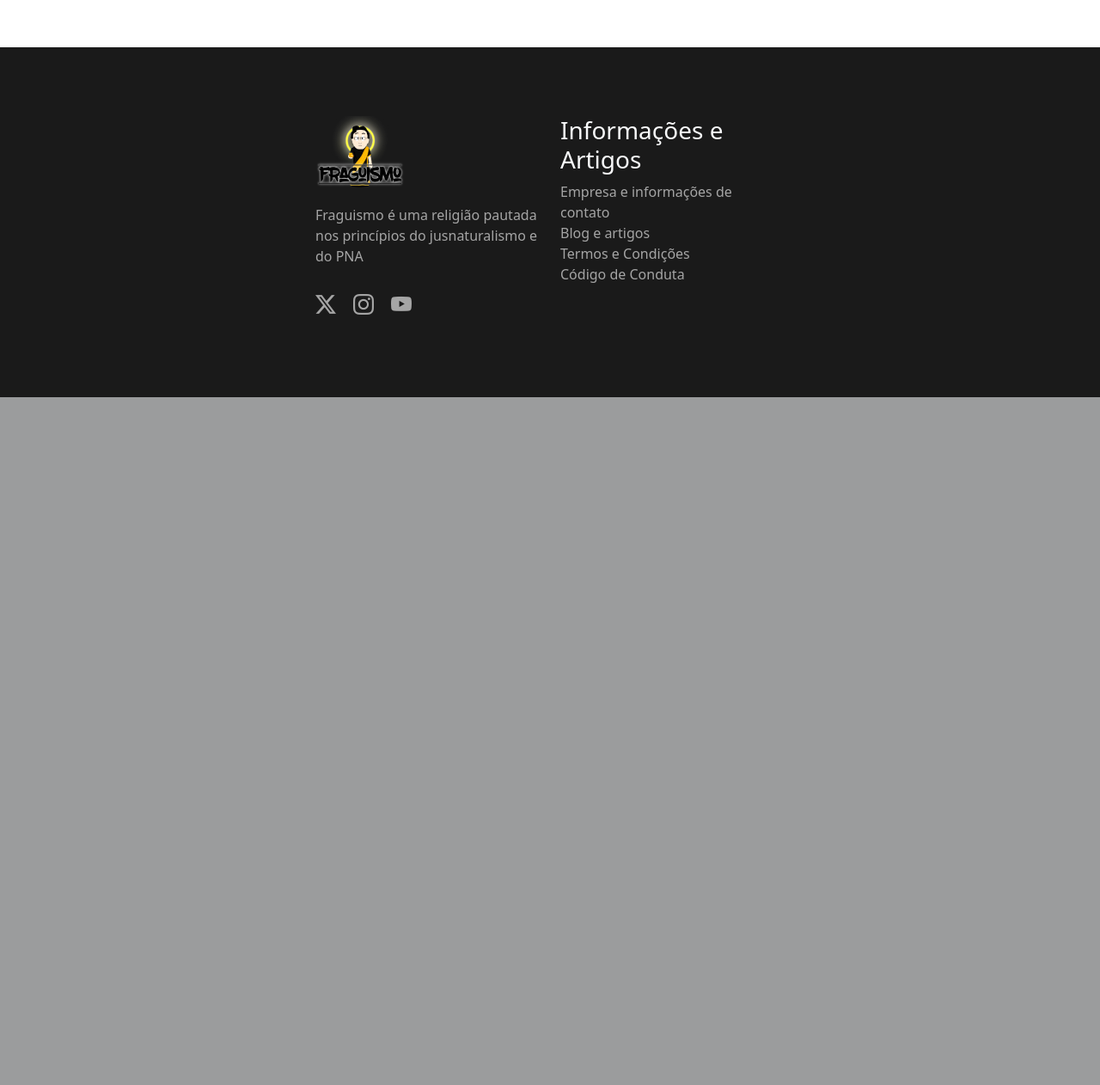
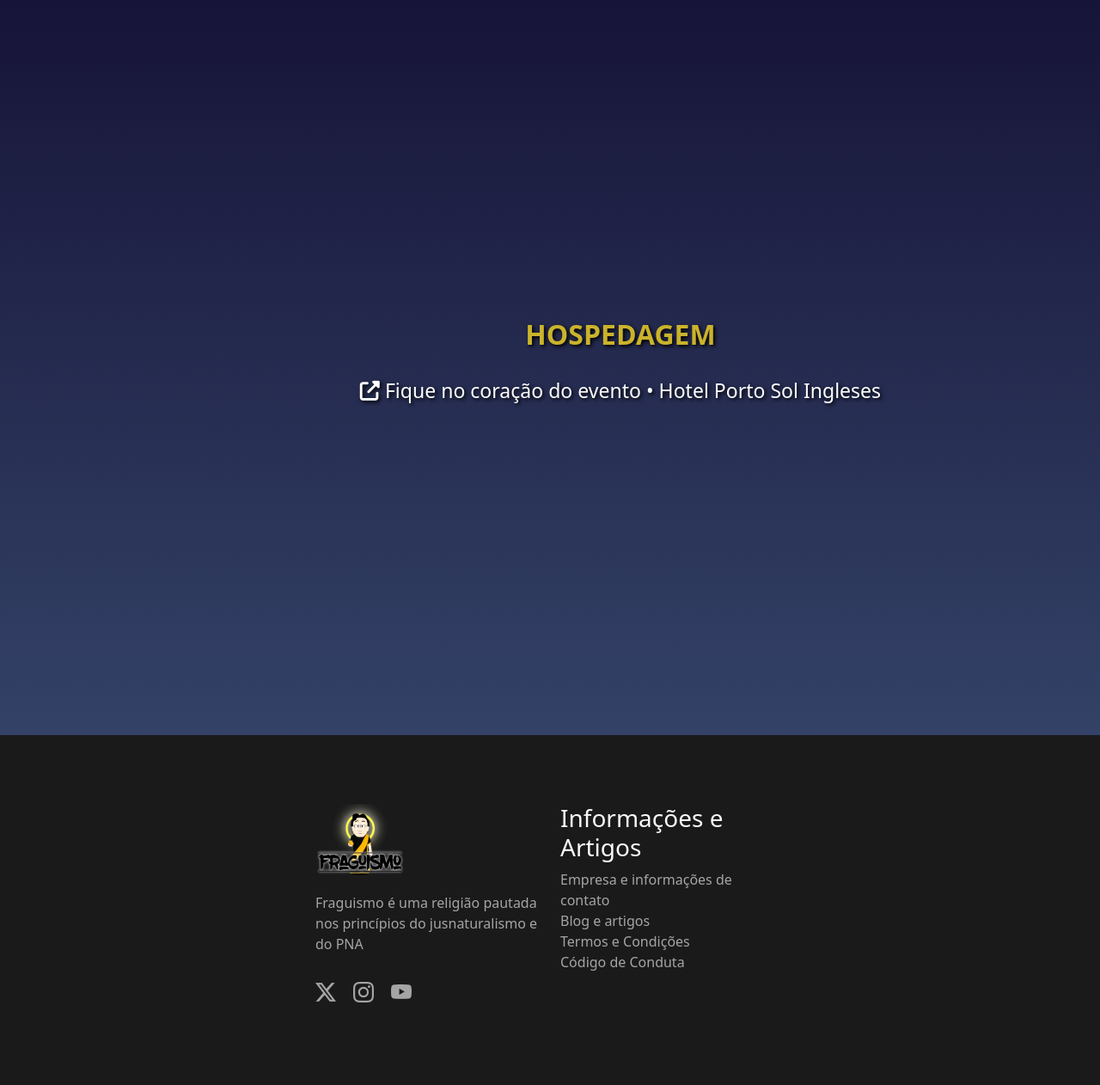
Before and after one commit to Fraguismo-org/fraguismo, a Django app: template site_fraguismo/templates/anarcopolis.html in a window 1280 px wide. Shown: the part 2001-3263 px from the top of the page at 86% size. Before the commit the page ends 2463 px from the top, so only its background shows below. Run offline with Django 4.2, Linux system fonts and the light colour scheme; the template is opened without the code that fills it, so the values that code supplies are empty; some libraries are stand-ins or nearby versions.

Commit message:
WIP - Inicio seção hospedagem

```diff
--- a/site_fraguismo/static/css/anarcopolis.css
+++ b/site_fraguismo/static/css/anarcopolis.css
@@ -4,6 +4,7 @@
 
 html, body {
     overflow-x: hidden;
+    background: linear-gradient(to bottom, #090023, #090023, #42587e);
 }
 
 .container-geral {
@@ -235,6 +236,30 @@ html, body {
     font-weight: 500;
 }
 
+/* HOSPEDAGEM (HOST) */
+.host {
+    min-height: 100dvh;
+    max-height: fit-content;
+    width: 100vw;
+    position: relative;
+    display: flex;
+    flex-direction: column;
+    align-items: center;
+    justify-content: center;
+}
+
+.host .container h4 {
+    color: rgb(202, 179, 43);
+    font-size: clamp(2rem, 2.5vw, 5rem);
+    font-weight: 800;
+    text-shadow: 2px 2px 4px #000000;
+} .host .container h6 a {
+    color: white;
+    font-size: clamp(1rem, 1.8vw, 3.6rem);
+    font-weight: 300;
+    text-shadow: 2px 2px 4px #000000;
+}
+
 @media (min-width: 500px) {
     .wrapper-hr-section {
         width: 95%;
--- a/site_fraguismo/templates/anarcopolis.html
+++ b/site_fraguismo/templates/anarcopolis.html
@@ -27,7 +27,7 @@
                  Hotel Porto Sol Ingleses • 6 dias de imersão total • Palestras, workshops e networking com a comunidade libertária
             </p>
             <div class="wrapper-btn-hr">
-                <a href="#"><i class="fa-solid fa-up-right-from-square"></i> COMPRE AQUI</a>
+                <a href="https://goingressos.com.br/evento/anarcopolis-2025"><i class="fa-solid fa-up-right-from-square"></i> COMPRE AQUI</a>
                 <a href="#"><i class="fa-solid fa-circle-info"></i> MAIS INFORMAÇÕES</a>
             </div>
         </div>
@@ -104,9 +104,16 @@
                 </div>
             </div>
             <div class="container d-flex align-items-center justify-content-center mt-5 mb-5 pb-5">
-                <a href="#" class="btn-buy"><i class="fa-solid fa-up-right-from-square"></i> COMPRE AQUI</a>
+                <a href="https://goingressos.com.br/evento/anarcopolis-2025" class="btn-buy"><i class="fa-solid fa-up-right-from-square"></i> COMPRE AQUI</a>
             </div>
         </div>
+    </div>
+</section>
+
+<section class="host">
+    <div class="container d-flex flex-column align-items-center justify-content-center" style="position: relative;">
+        <h4 class="mt-5">HOSPEDAGEM</h4>
+        <h6 class="mt-4"><a href=" https://www.hoteisportosol.com.br/hoteis/ingleses"><i class="fa-solid fa-up-right-from-square"></i> Fique no coração do evento • Hotel Porto Sol Ingleses</a></h6>
     </div>
 </section>
 
```
